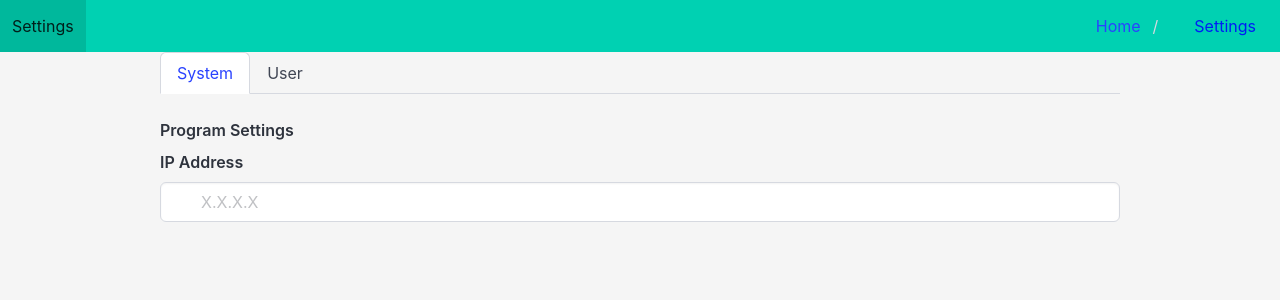
After one commit to Kafalar-Karisik/StadtBank, a Django app: page /settings/ in a window 1280 px wide. The commit adds this page. Shown: the top 300 px of the page. Run offline with Django 4.2, Linux system fonts and the light colour scheme; some libraries are stand-ins or nearby versions.

Commit message:
Template Updates

```diff
--- a/Actions/static/scripts.js
+++ b/Actions/static/scripts.js
@@ -1,12 +1,12 @@
 var refreshIcon = document.getElementById("refresh");
 
-refreshIcon.addEventListener("click", function () {
-  refreshIcon.classList.add("rotate-animation");
+if (refreshIcon) {
+  refreshIcon.addEventListener("click", function () {
+    refreshIcon.classList.add("rotate-animation");
+    location.reload();
+  });
+}
 
-  // Yenileme butonuna tıklandığında yapılacak işlemler
-  // Örnek olarak sayfayı yenilemek için:
-  location.reload();
-});
 
 
 function customerDetails(nr) {
@@ -16,3 +16,33 @@ function customerDetails(nr) {
 function actionDetails(nr) {
   window.location.href = window.location.origin + "/actions/" + nr
 }
+
+
+document.addEventListener('DOMContentLoaded', function () {
+  const tabs = document.querySelectorAll('.tabs li');
+  const tabContents = document.querySelectorAll('.tab-content');
+
+  tabs.forEach((tab, index) => {
+    tab.addEventListener('click', () => {
+      // Remove is-active class from all tabs and is-hidden from all tab contents
+      tabs.forEach((t) => t.classList.remove('is-active'));
+      tabContents.forEach((tc) => tc.classList.add('is-hidden'));
+
+      // Add is-active class to the clicked tab and display the corresponding content
+      tab.classList.add('is-active');
+      tabContents[index].classList.remove('is-hidden');
+    });
+  });
+});
+
+
+/*
+const inputElements = document.querySelectorAll('.input');
+
+function toggleInputStates() {
+  inputElements.forEach(input => {
+    input.classList.toggle('is-active');
+    input.classList.toggle('is-loading');
+  });
+}
+*/
--- a/Actions/templates/customer.html
+++ b/Actions/templates/customer.html
@@ -1,7 +1,7 @@
 <!DOCTYPE html>
 <html>
 <head>
-    <title>Customer ({{main.nr}}/{{main.name}})</title>
+    <title>Customer ({{main.nr}}/{{main.customer}})</title>
     {% load static %}
     <link rel="stylesheet" href="{% static 'style.css' %}" />
     <style>
@@ -70,7 +70,7 @@
                             <tr>
                                 <td>{{ action.id }}</td>
                                 <td>{{ action.nr }}</td>
-                                <td>{{ action.datum }}</td>
+                                <td>{{ action.date }}</td>
                                 <td>{{ action.actiontype }}</td>
                                 <td>{{ action.betrag }}</td>
                             </tr>
--- a/Actions/templates/customers.html
+++ b/Actions/templates/customers.html
@@ -3,11 +3,7 @@
   <head>
     <title>Customer List</title>
     {% load static %}
-    <!--<link rel="stylesheet" href="{% static 'style.css' %}" />-->
-    <link
-      rel="stylesheet"
-      href="{% static 'adminlte/css/adminlte.min.css' %}"
-    />
+    <link rel="stylesheet" href="{% static 'style.css' %}" />
     <style>
       .table-container {
         max-height: calc(100vh - 200px);
--- /dev/null
+++ b/Actions/templates/settings.html
@@ -0,0 +1,73 @@
+<!DOCTYPE html>
+<html>
+  <head>
+    <title>StadtBank</title>
+    {% load static %}
+    <link rel="stylesheet" href="{% static 'style.css' %}" />
+    <link rel="icon" type="image/ico" href="{% static 'favicon.ico' %}" />
+  </head>
+  <body>
+    <nav
+      class="navbar is-primary"
+      role="navigation"
+      aria-label="main navigation"
+    >
+      <div class="navbar-brand">
+        <a class="navbar-item" href="#"> Settings </a>
+      </div>
+      <div class="navbar-end">
+        <div id="breadcrumb" class="navbar-item">
+          <nav class="breadcrumb" aria-label="breadcrumbs">
+            <ul>
+              <li>
+                <a href="..">
+                  <span class="icon is-small">
+                    <i class="fas fa-home" aria-hidden="true"></i>
+                  </span>
+                  <span>Home</span>
+                </a>
+              </li>
+              <li class="is-active">
+                <a href="#">
+                  <span class="icon is-small">
+                    <i class="fas fa-gear" aria-hidden="true"></i>
+                  </span>
+                  <span>Settings</span>
+                </a>
+              </li>
+            </ul>
+          </nav>
+        </div>
+      </div>
+    </nav>
+
+    <div class="container is-max-desktop">
+  <div class="tabs is-boxed">
+    <ul>
+      <li class="is-active"><a>System</a></li>
+      <li><a >User</a></li>
+    </ul>
+  </div>
+  <div id="tab-content">
+    <div class="tab-content">
+      <div class="container">
+        <label class="label">Program Settings</label>
+        <div class="field">
+          <label class="label">IP Address</label>
+          <div class="control has-icons-left">
+            <input class="input" type="text" placeholder="X.X.X.X"/>
+            <span class="icon is-small is-left">
+              <i class="fas fa-globe"></i>
+            </span>
+          </div>
+        </div>
+      </div>
+    </div>
+    <div class="tab-content is-hidden" id="user-tab">Content for User</div>
+  </div>
+</div>
+
+
+    <script src="{% static 'scripts.js' %}"></script>
+  </body>
+</html>
--- a/Actions/urls.py
+++ b/Actions/urls.py
@@ -5,8 +5,10 @@ from . import views
 
 urlpatterns = [
     path('customers/', views.Customers.as_view(), name='kunden_list'),
-    path("customers/<int:nr>/", views.CustomerDV.as_view(), name="detail"),
+    path("customers/<int:nr>/", views.CustomerDV.as_view(), name="customer_detail"),
     path('actions/', views.Actions.as_view(), name='action_list'),
+    path("actions/<int:id>/", views.ActionDV.as_view(), name="action_detail"),
     path('pay-in/',views.pay_in),
     path('pay-out/', views.pay_out),
+    path('settings/', views.Settings.as_view())
 ]
```
Also changed, not shown: Actions/templates/action.html (+4 -3 lines), Actions/templates/dashboard.html (+9 -8 lines), __init__.py (added).
